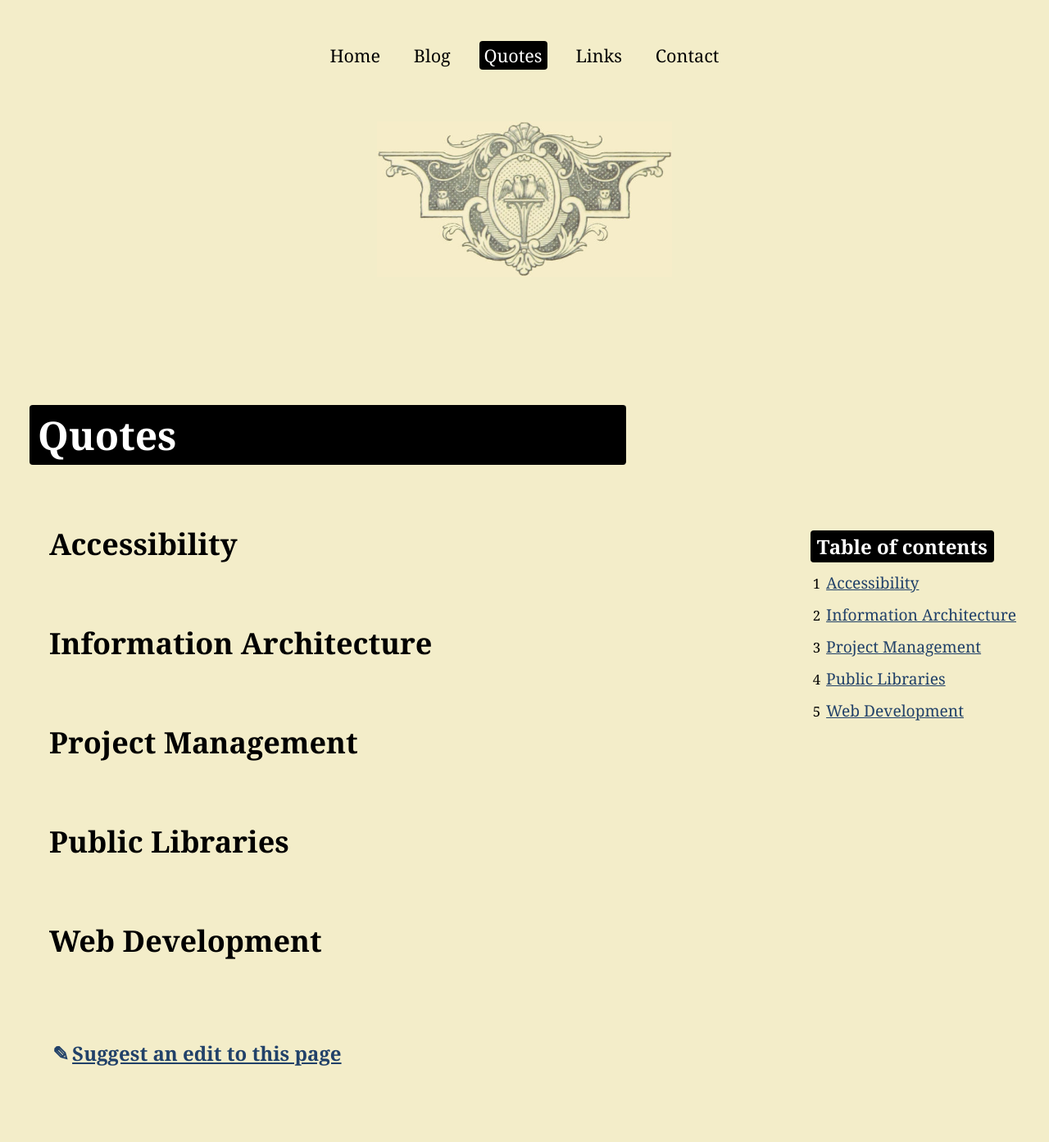
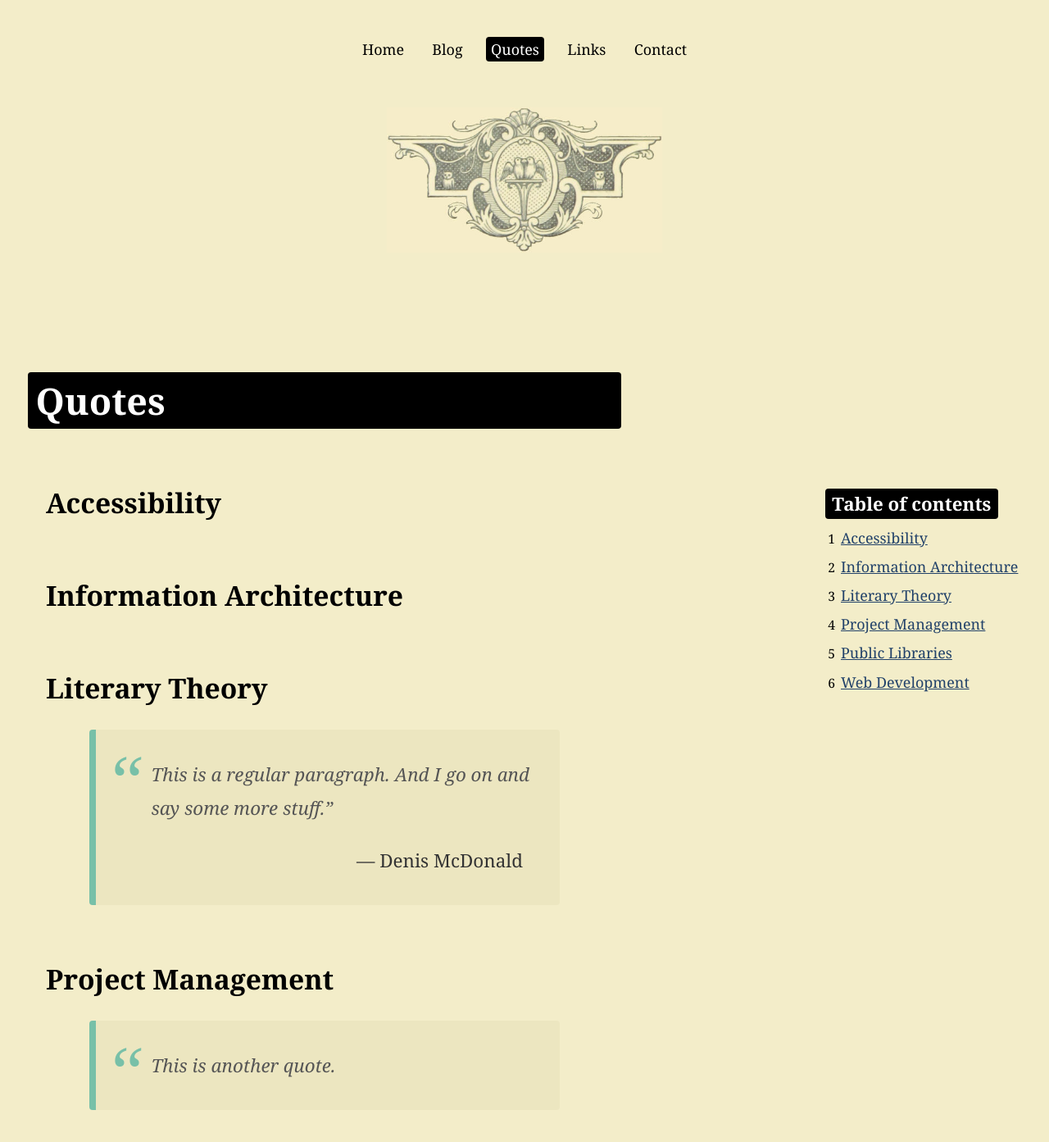
Before and after one commit to denismcdonald/blog, a Jekyll site: the page built from quotes.md, in a window 1280 px wide and 1400 px high. Shown: the top 1393 px of the window at 82% size. Built offline with Jekyll 4.4.1, drawn with Linux system fonts in a browser that asks for light colours; some of the changed text lies outside the part shown.

Commit message:
Add blockquotes

```diff
--- a/_sass/main.scss
+++ b/_sass/main.scss
@@ -29,6 +29,41 @@ body {
     margin: 0;
     min-height: 100%;
 }
+
+blockquote {
+    border-radius: 4px;
+    width: 70%;
+    margin: 1rem auto;
+    font-style:italic;
+    color: #555555;
+    padding: 0.5rem 1rem 0.5rem 3rem;
+    border-left: 8px solid #78C0A8;
+    border-left: 8px solid #78C0A8;
+    line-height: 1.6;
+    position: relative;
+    quotes: "\201C""\201D""\2018""\2019";
+    background: rgb(236, 230, 192);
+}
+
+blockquote::before {
+    content: "\201C";
+    color: #78C0A8;
+    font-size: 4rem;
+    font-family: 'Times New Roman', Times, serif;
+    position: absolute;
+    left: 10px;
+    top: -10px;
+}
+
+blockquote span {
+    display: block;
+    color: #333333;
+    font-style: normal;
+    // font-weight: bold;
+    margin: 1rem;
+    text-align: right;
+}
+
 
 a {
     color: rgb(33, 65, 105);
@@ -257,7 +292,7 @@ nav a {
     color: #000;
     // font-family: 'Cormorant', serif;
     font-family: Cambria, Cochin, Georgia, Times, 'Times New Roman', serif;
-    // font-weight: 900;
+    // font-weight: bold;
     margin: 0 0.15rem 0 0.15rem;
     // opacity: 0.8;
     padding: 3px 6px;
@@ -419,8 +454,8 @@ Breakpoint 1 (Dispense with critical mobile styles)
 @media (min-width: 540px) {
 
     :root {
-        // font-size: calc(0.6em + 1vw);
-        font-size: calc(0.7em + 1vw);
+        font-size: calc(0.6em + 1vw);
+        // font-size: calc(0.7em + 1vw);
         // font-size: calc(0.8em + 1vw);
     }
 
@@ -456,8 +491,8 @@ Breakpoint 1 (Dispense with critical mobile styles)
     }
 
     nav a {
-        font-size: 0.9rem;
-        margin: 0.6rem;
+        font-size: 0.8rem;
+        margin: 0.5rem;
     }
 
     pre {
@@ -531,6 +566,20 @@ Breakpoint 2 (Table of contents appears)
 
     .edit-toc {
         margin: 2rem 0 2rem 0;
+    }
+
+    .note {
+        clear: right;
+        float: right;
+        font-size: 0.8rem;
+        margin-right: -60%;
+        width: 50%;
+        margin-top: 0;
+        margin-bottom: 0;
+        // font-size: 1.1rem;
+        line-height: 1.3;
+        vertical-align: baseline;
+        position: relative;
     }
 
     .toc {
--- /dev/null
+++ b/_sass/tufte.scss
@@ -0,0 +1,469 @@
+@charset "UTF-8";
+
+/* Import ET Book styles
+   adapted from https://github.com/edwardtufte/et-book/blob/gh-pages/et-book.css */
+
+@font-face {
+    font-family: "et-book";
+    src: url("et-book/et-book-roman-line-figures/et-book-roman-line-figures.eot");
+    src: url("et-book/et-book-roman-line-figures/et-book-roman-line-figures.eot?#iefix") format("embedded-opentype"), url("et-book/et-book-roman-line-figures/et-book-roman-line-figures.woff") format("woff"), url("et-book/et-book-roman-line-figures/et-book-roman-line-figures.ttf") format("truetype"), url("et-book/et-book-roman-line-figures/et-book-roman-line-figures.svg#etbookromanosf") format("svg");
+    font-weight: normal;
+    font-style: normal;
+    font-display: swap;
+}
+
+@font-face {
+    font-family: "et-book";
+    src: url("et-book/et-book-display-italic-old-style-figures/et-book-display-italic-old-style-figures.eot");
+    src: url("et-book/et-book-display-italic-old-style-figures/et-book-display-italic-old-style-figures.eot?#iefix") format("embedded-opentype"), url("et-book/et-book-display-italic-old-style-figures/et-book-display-italic-old-style-figures.woff") format("woff"), url("et-book/et-book-display-italic-old-style-figures/et-book-display-italic-old-style-figures.ttf") format("truetype"), url("et-book/et-book-display-italic-old-style-figures/et-book-display-italic-old-style-figures.svg#etbookromanosf") format("svg");
+    font-weight: normal;
+    font-style: italic;
+    font-display: swap;
+}
+
+@font-face {
+    font-family: "et-book";
+    src: url("et-book/et-book-bold-line-figures/et-book-bold-line-figures.eot");
+    src: url("et-book/et-book-bold-line-figures/et-book-bold-line-figures.eot?#iefix") format("embedded-opentype"), url("et-book/et-book-bold-line-figures/et-book-bold-line-figures.woff") format("woff"), url("et-book/et-book-bold-line-figures/et-book-bold-line-figures.ttf") format("truetype"), url("et-book/et-book-bold-line-figures/et-book-bold-line-figures.svg#etbookromanosf") format("svg");
+    font-weight: bold;
+    font-style: normal;
+    font-display: swap;
+}
+
+@font-face {
+    font-family: "et-book-roman-old-style";
+    src: url("et-book/et-book-roman-old-style-figures/et-book-roman-old-style-figures.eot");
+    src: url("et-book/et-book-roman-old-style-figures/et-book-roman-old-style-figures.eot?#iefix") format("embedded-opentype"), url("et-book/et-book-roman-old-style-figures/et-book-roman-old-style-figures.woff") format("woff"), url("et-book/et-book-roman-old-style-figures/et-book-roman-old-style-figures.ttf") format("truetype"), url("et-book/et-book-roman-old-style-figures/et-book-roman-old-style-figures.svg#etbookromanosf") format("svg");
+    font-weight: normal;
+    font-style: normal;
+    font-display: swap;
+}
+
+/* Tufte CSS styles */
+html {
+    font-size: 15px;
+}
+
+body {
+    width: 87.5%;
+    margin-left: auto;
+    margin-right: auto;
+    padding-left: 12.5%;
+    font-family: et-book, Palatino, "Palatino Linotype", "Palatino LT STD", "Book Antiqua", Georgia, serif;
+    background-color: #fffff8;
+    color: #111;
+    max-width: 1400px;
+    counter-reset: sidenote-counter;
+}
+
+h1 {
+    font-weight: 400;
+    margin-top: 4rem;
+    margin-bottom: 1.5rem;
+    font-size: 3.2rem;
+    line-height: 1;
+}
+
+h2 {
+    font-style: italic;
+    font-weight: 400;
+    margin-top: 2.1rem;
+    margin-bottom: 1.4rem;
+    font-size: 2.2rem;
+    line-height: 1;
+}
+
+h3 {
+    font-style: italic;
+    font-weight: 400;
+    font-size: 1.7rem;
+    margin-top: 2rem;
+    margin-bottom: 1.4rem;
+    line-height: 1;
+}
+
+hr {
+    display: block;
+    height: 1px;
+    width: 55%;
+    border: 0;
+    border-top: 1px solid #ccc;
+    margin: 1em 0;
+    padding: 0;
+}
+
+p.subtitle {
+    font-style: italic;
+    margin-top: 1rem;
+    margin-bottom: 1rem;
+    font-size: 1.8rem;
+    display: block;
+    line-height: 1;
+}
+
+.numeral {
+    font-family: et-book-roman-old-style;
+}
+
+.danger {
+    color: red;
+}
+
+article {
+    padding: 5rem 0rem;
+}
+
+section {
+    padding-top: 1rem;
+    padding-bottom: 1rem;
+}
+
+p,
+ol,
+ul {
+    font-size: 1.4rem;
+    line-height: 2rem;
+}
+
+p {
+    margin-top: 1.4rem;
+    margin-bottom: 1.4rem;
+    padding-right: 0;
+    vertical-align: baseline;
+}
+
+/* Chapter Epigraphs */
+div.epigraph {
+    margin: 5em 0;
+}
+
+div.epigraph > blockquote {
+    margin-top: 3em;
+    margin-bottom: 3em;
+}
+
+div.epigraph > blockquote,
+div.epigraph > blockquote > p {
+    font-style: italic;
+}
+
+div.epigraph > blockquote > footer {
+    font-style: normal;
+}
+
+div.epigraph > blockquote > footer > cite {
+    font-style: italic;
+}
+/* end chapter epigraphs styles */
+
+blockquote {
+    font-size: 1.4rem;
+}
+
+blockquote p {
+    width: 55%;
+    margin-right: 40px;
+}
+
+blockquote footer {
+    width: 55%;
+    font-size: 1.1rem;
+    text-align: right;
+}
+
+section > p,
+section > footer,
+section > table {
+    width: 55%;
+}
+
+/* 50 + 5 == 55, to be the same width as paragraph */
+section > ol,
+section > ul {
+    width: 50%;
+    -webkit-padding-start: 5%;
+}
+
+li:not(:first-child) {
+    margin-top: 0.25rem;
+}
+
+figure {
+    padding: 0;
+    border: 0;
+    font-size: 100%;
+    font: inherit;
+    vertical-align: baseline;
+    max-width: 55%;
+    -webkit-margin-start: 0;
+    -webkit-margin-end: 0;
+    margin: 0 0 3em 0;
+}
+
+figcaption {
+    float: right;
+    clear: right;
+    margin-top: 0;
+    margin-bottom: 0;
+    font-size: 1.1rem;
+    line-height: 1.6;
+    vertical-align: baseline;
+    position: relative;
+    max-width: 40%;
+}
+
+figure.fullwidth figcaption {
+    margin-right: 24%;
+}
+
+/* Links: replicate underline that clears descenders */
+a:link,
+a:visited {
+    color: inherit;
+}
+
+.no-tufte-underline:link {
+    background: unset;
+    text-shadow: unset;
+}
+
+a:link, .tufte-underline, .hover-tufte-underline:hover {
+    text-decoration: none;
+    background: -webkit-linear-gradient(#fffff8, #fffff8), -webkit-linear-gradient(#fffff8, #fffff8), -webkit-linear-gradient(currentColor, currentColor);
+    background: linear-gradient(#fffff8, #fffff8), linear-gradient(#fffff8, #fffff8), linear-gradient(currentColor, currentColor);
+    -webkit-background-size: 0.05em 1px, 0.05em 1px, 1px 1px;
+    -moz-background-size: 0.05em 1px, 0.05em 1px, 1px 1px;
+    background-size: 0.05em 1px, 0.05em 1px, 1px 1px;
+    background-repeat: no-repeat, no-repeat, repeat-x;
+    text-shadow: 0.03em 0 #fffff8, -0.03em 0 #fffff8, 0 0.03em #fffff8, 0 -0.03em #fffff8, 0.06em 0 #fffff8, -0.06em 0 #fffff8, 0.09em 0 #fffff8, -0.09em 0 #fffff8, 0.12em 0 #fffff8, -0.12em 0 #fffff8, 0.15em 0 #fffff8, -0.15em 0 #fffff8;
+    background-position: 0% 93%, 100% 93%, 0% 93%;
+}
+
+@media screen and (-webkit-min-device-pixel-ratio: 0) {
+    a:link, .tufte-underline, .hover-tufte-underline:hover {
+        background-position-y: 87%, 87%, 87%;
+    }
+}
+
+a:link::selection,
+a:link::-moz-selection {
+    text-shadow: 0.03em 0 #b4d5fe, -0.03em 0 #b4d5fe, 0 0.03em #b4d5fe, 0 -0.03em #b4d5fe, 0.06em 0 #b4d5fe, -0.06em 0 #b4d5fe, 0.09em 0 #b4d5fe, -0.09em 0 #b4d5fe, 0.12em 0 #b4d5fe, -0.12em 0 #b4d5fe, 0.15em 0 #b4d5fe, -0.15em 0 #b4d5fe;
+    background: #b4d5fe;
+}
+
+/* Sidenotes, margin notes, figures, captions */
+img {
+    max-width: 100%;
+}
+
+.sidenote,
+.marginnote {
+    float: right;
+    clear: right;
+    margin-right: -60%;
+    width: 50%;
+    margin-top: 0;
+    margin-bottom: 0;
+    font-size: 1.1rem;
+    line-height: 1.3;
+    vertical-align: baseline;
+    position: relative;
+}
+
+.sidenote-number {
+    counter-increment: sidenote-counter;
+}
+
+.sidenote-number:after,
+.sidenote:before {
+    font-family: et-book-roman-old-style;
+    position: relative;
+    vertical-align: baseline;
+}
+
+.sidenote-number:after {
+    content: counter(sidenote-counter);
+    font-size: 1rem;
+    top: -0.5rem;
+    left: 0.1rem;
+}
+
+.sidenote:before {
+    content: counter(sidenote-counter) " ";
+    font-size: 1rem;
+    top: -0.5rem;
+}
+
+blockquote .sidenote,
+blockquote .marginnote {
+    margin-right: -82%;
+    min-width: 59%;
+    text-align: left;
+}
+
+div.fullwidth,
+table.fullwidth {
+    width: 100%;
+}
+
+div.table-wrapper {
+    overflow-x: auto;
+    font-family: "Trebuchet MS", "Gill Sans", "Gill Sans MT", sans-serif;
+}
+
+.sans {
+    font-family: "Gill Sans", "Gill Sans MT", Calibri, sans-serif;
+    letter-spacing: .03em;
+}
+
+code, pre > code {
+    font-family: Consolas, "Liberation Mono", Menlo, Courier, monospace;
+    font-size: 1.0rem;
+    line-height: 1.42;
+    -webkit-text-size-adjust: 100%; /* Prevent adjustments of font size after orientation changes in iOS. See https://github.com/edwardtufte/tufte-css/issues/81#issuecomment-261953409 */
+}
+
+.sans > code {
+    font-size: 1.2rem;
+}
+
+h1 > code,
+h2 > code,
+h3 > code {
+    font-size: 0.80em;
+}
+
+.marginnote > code,
+.sidenote > code {
+    font-size: 1rem;
+}
+
+pre > code {
+    font-size: 0.9rem;
+    width: 52.5%;
+    margin-left: 2.5%;
+    overflow-x: auto;
+    display: block;
+}
+
+pre.fullwidth > code {
+    width: 90%;
+}
+
+.fullwidth {
+    max-width: 90%;
+    clear:both;
+}
+
+span.newthought {
+    font-variant: small-caps;
+    font-size: 1.2em;
+}
+
+input.margin-toggle {
+    display: none;
+}
+
+label.sidenote-number {
+    display: inline;
+}
+
+label.margin-toggle:not(.sidenote-number) {
+    display: none;
+}
+
+.iframe-wrapper {
+    position: relative;
+    padding-bottom: 56.25%; /* 16:9 */
+    padding-top: 25px;
+    height: 0;
+}
+
+.iframe-wrapper iframe {
+    position: absolute;
+    top: 0;
+    left: 0;
+    width: 100%;
+    height: 100%;
+}
+
+@media (max-width: 760px) {
+    body {
+        width: 84%;
+        padding-left: 8%;
+        padding-right: 8%;
+    }
+
+    hr,
+    section > p,
+    section > footer,
+    section > table {
+        width: 100%;
+    }
+
+    pre > code {
+        width: 97%;
+    }
+
+    section > ol {
+        width: 90%;
+    }
+
+    section > ul {
+        width: 90%;
+    }
+
+    figure {
+        max-width: 90%;
+    }
+
+    figcaption,
+    figure.fullwidth figcaption {
+        margin-right: 0%;
+        max-width: none;
+    }
+
+    blockquote {
+        margin-left: 1.5em;
+        margin-right: 0em;
+    }
+
+    blockquote p,
+    blockquote footer {
+        width: 100%;
+    }
+
+    label.margin-toggle:not(.sidenote-number) {
+        display: inline;
+    }
+
+    .sidenote,
+    .marginnote {
+        display: none;
+    }
+
+    .margin-toggle:checked + .sidenote,
+    .margin-toggle:checked + .marginnote {
+        display: block;
+        float: left;
+        left: 1rem;
+        clear: both;
+        width: 95%;
+        margin: 1rem 2.5%;
+        vertical-align: baseline;
+        position: relative;
+    }
+
+    label {
+        cursor: pointer;
+    }
+
+    div.table-wrapper,
+    table {
+        width: 85%;
+    }
+
+    img {
+        width: 100%;
+    }
+}
--- a/quotes.md
+++ b/quotes.md
@@ -10,6 +10,17 @@ layout: default
 
 ## Accessibility
 ## Information Architecture
+## Literary Theory
+
+
+> This is a regular paragraph. And I go on and say some more stuff." <span>&mdash; Denis McDonald</span>
+
 ## Project Management
+
+> This is another quote.
+
 ## Public Libraries
+
+> This is another quote.
+
 ## Web Development
```
Also changed, not shown: _posts/2019-03-27-bananas.md (+3 -1 lines), 3 other files.
